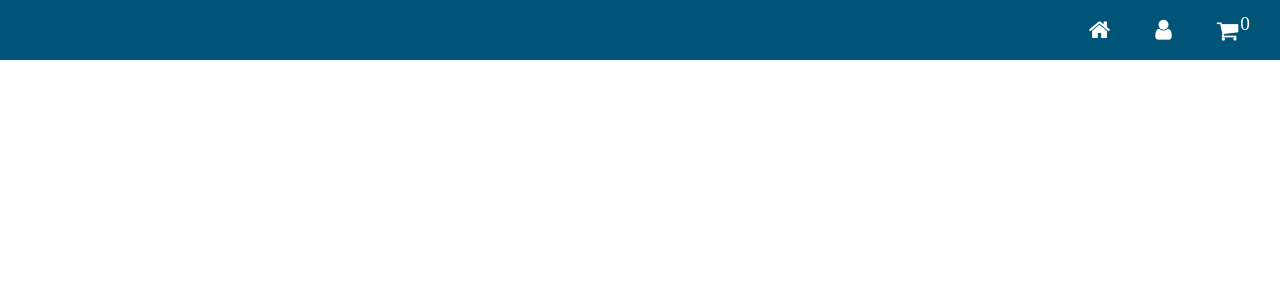
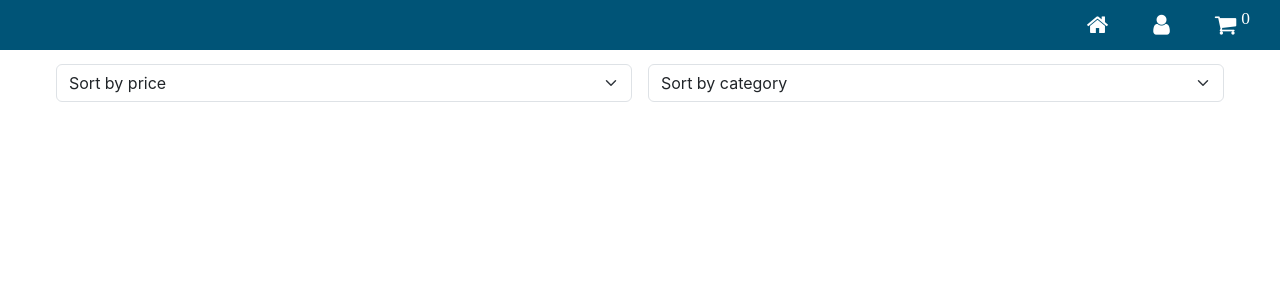
Before and after one commit to MuchokiDavid/lite-flux-ent, a React (Create React App) app: page / in a window 1280 px wide. Shown: the top 300 px of the page. Built offline with nearby package versions, Linux system fonts and the light colour scheme.

Commit message:
Added selects to filter the products by price and ctegory

```diff
--- a/public/index.html
+++ b/public/index.html
@@ -12,11 +12,12 @@
     <link rel="apple-touch-icon" href="%PUBLIC_URL%/logo192.png" />
     <link rel="manifest" href="%PUBLIC_URL%/manifest.json" />
     <link rel="stylesheet" href="https://cdnjs.cloudflare.com/ajax/libs/font-awesome/4.7.0/css/font-awesome.min.css">
-
+    <link rel="stylesheet" href="	https://cdn.jsdelivr.net/npm/bootstrap@5.3.2/dist/css/bootstrap.min.css">
     <title>Lite Flux Ent</title>
   </head>
   <body>
     <noscript>You need to enable JavaScript to run this app.</noscript>
     <div id="root"></div>
+    <script src="https://cdn.jsdelivr.net/npm/bootstrap@5.3.2/dist/js/bootstrap.bundle.min.js"></script>
   </body>
 </html>
--- a/src/Shop/CSS/Navbar.css
+++ b/src/Shop/CSS/Navbar.css
@@ -1,7 +1,10 @@
 nav
 {
+    position: fixed;
+    z-index: 1000;
+    top: 0;
     width: 100%;
-    height: 60px;
+    height: 50px;
     display: flex;
     justify-content: flex-end;
     align-items: center;
@@ -24,7 +27,7 @@ nav a:hover
 }
 nav a span
 {
-    margin-left: 2px;
+    margin-left: 5px;
     font-size: 1em;
 }
 @media screen and (min-width:320px) and (max-width: 767px)
--- a/src/Shop/Filter.js
+++ b/src/Shop/Filter.js
@@ -0,0 +1,25 @@
+const Filter = () =>
+{
+    return (
+        <>
+            <div className="row g-3 mx-5 mt-5">
+                <div className="col-md-6">
+                    <select name="price" id="price" className="form-select">
+                        <option value="">Sort by price</option>
+                        <option value="High to Low">High to Low</option>
+                        <option value="Low to High">Low to High</option>
+                    </select>
+                </div>
+                <div className="col-md-6">
+                    <select name="price" id="price" className="form-select">
+                        <option value="">Sort by category</option>
+                        <option value="Solar Panels">Solar Panels</option>
+                        <option value="Electricals">Electricals</option>
+                    </select>
+                </div>
+            </div>
+        </>
+     );
+}
+
+export default Filter;
--- a/src/Shop/Shop.js
+++ b/src/Shop/Shop.js
@@ -1,3 +1,4 @@
+import Filter from "./Filter";
 import Navbar from "./Navbar";
 import { useState } from "react";
 const Shop = () =>
@@ -6,6 +7,7 @@ const Shop = () =>
     return (
         <>
             <Navbar cartCount={cartCount}/>
+            <Filter/>
         </>
      );
 }
```
Also changed, not shown: src/logo.svg (deleted).
